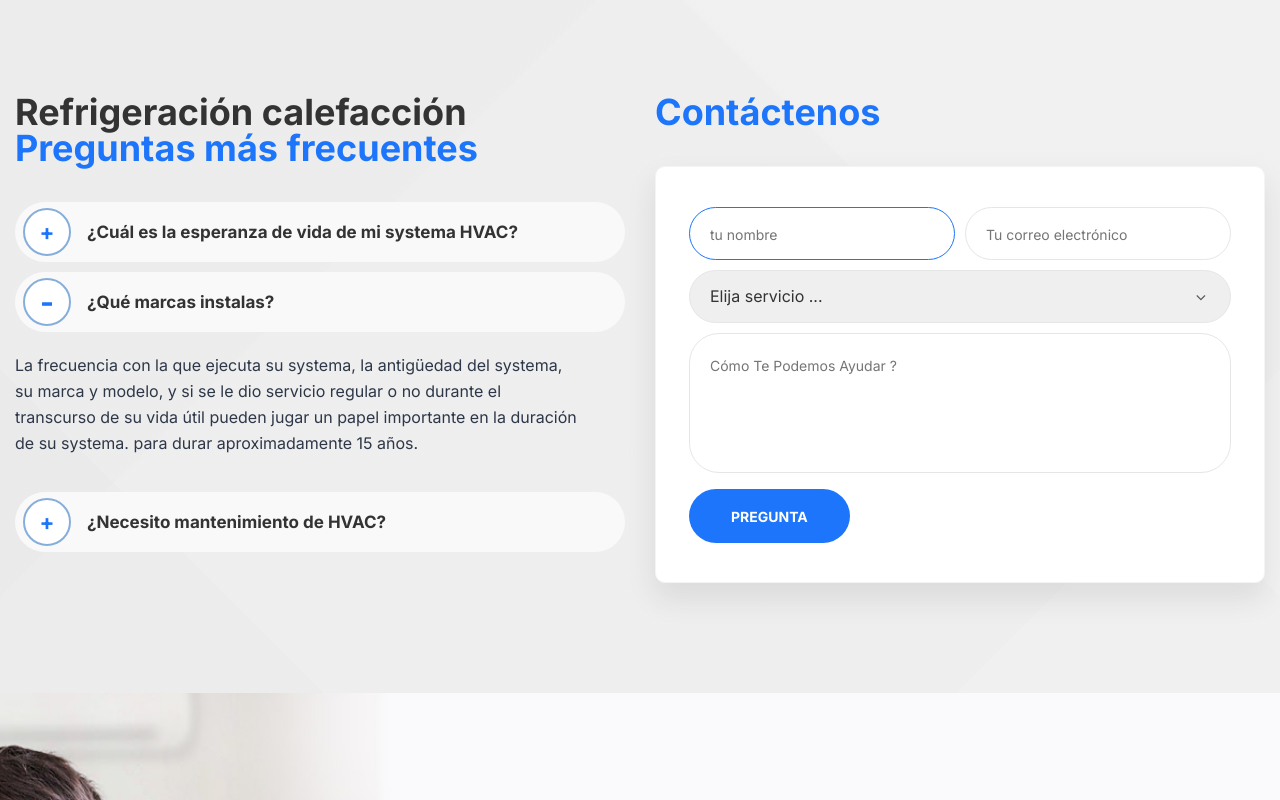
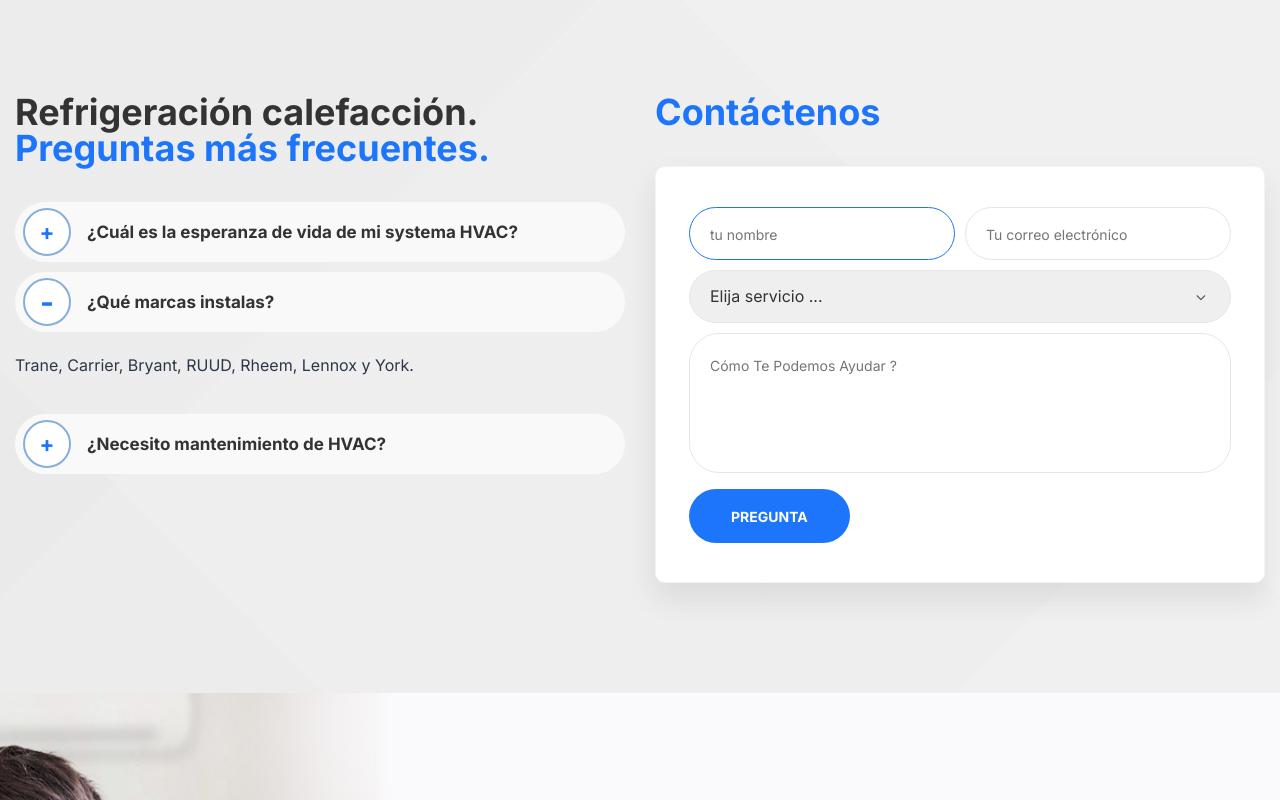
Before and after one commit to masterthepixel/dmvheatandair, a plain HTML site: page spanish.html in a window 1280 px wide. Both pictures are taken after a click on the element "¿Qué marcas instalas?". Shown: the part 3614-4414 px from the top of the page. Drawn offline with Linux system fonts and the light colour scheme.

Commit message:
Update spanish.html

```diff
--- a/spanish.html
+++ b/spanish.html
@@ -1365,8 +1365,7 @@
 				<div class="row">
 					<div class="col-lg-6 col-md-6">
 						<div class="faqs-sec">
-							<h3 class="sc-title">Refrigeración calefacción
-								<span> Preguntas más frecuentes</span></h3>
+							<h3 class="sc-title">Refrigeración calefacción. <span>Preguntas más frecuentes.</span></h3>
 							<div class="ht-accordion toggle">
 								<div class="toggle-item">
 									<h2>¿Cuál es la esperanza de vida de mi systema HVAC?</h2>
@@ -1380,11 +1379,9 @@
 								<div class="toggle-item">
 									<h2>¿Qué marcas instalas?</h2>
 									<div class="content">
-										<p>La frecuencia con la que ejecuta su systema, la antigüedad del systema, su
-											marca y modelo, y si se le dio servicio regular o no durante el transcurso
-											de su vida
-											útil pueden jugar un papel importante en la duración de su systema. para
-											durar aproximadamente 15 años.</p>
+										<p>Trane, Carrier, Bryant, RUUD, Rheem, Lennox y York.
+
+										</p>
 									</div>
 								</div><!-- Toggle Item -->
 								<!-- <div class="toggle-item">
@@ -1842,7 +1839,8 @@
 									<div class="tb-info bg-white">
 										<h3><small>$</small> 499 DE DESCUENTO</h3>
 										<h2>Instalación de un nuevo systema HVAC</h2>
-										<p>Solo systemas de calificación. Llame para más detalles</p>
+										<p>Solo systemas de calificación y aire acondicionado. Llame para más detalles
+										</p>
 										<div class="validity">
 											<h5>Válido hasta el 06/01/2021</h5>
 											<span class="zz_icon">
```
